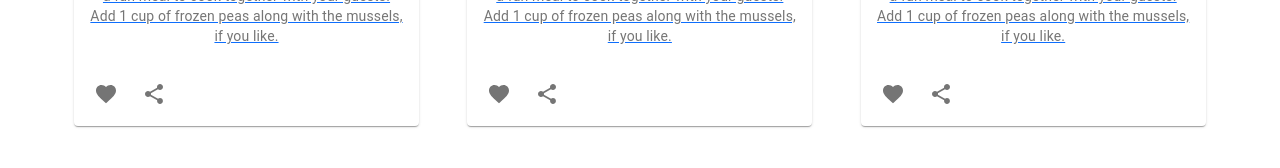
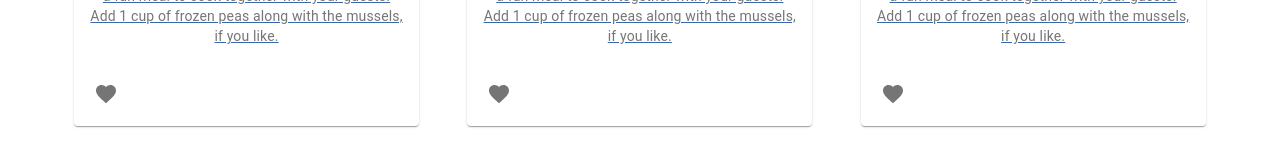
Before and after one commit to charlenebatiste/the-healthful-pantry, a React (Create React App) app: page /favorites in a window 1280 px wide. Shown: the part 516-684 px from the top of the page. Built offline with nearby package versions, Linux system fonts and the light colour scheme; no server answers.

Commit message:
delete share icon import

```diff
--- a/src/components/Card.jsx
+++ b/src/components/Card.jsx
@@ -11,7 +11,6 @@ import {
 } from "@material-ui/core";
 
 import FavoriteIcon from "@material-ui/icons/Favorite";
-import ShareIcon from "@material-ui/icons/Share";
 
 import axios from "axios";
 const REACT_APP_SERVER_URL =
@@ -71,9 +70,6 @@ const SearchCard = (props) => {
 					<IconButton aria-label="add to favorites">
 						<FavoriteIcon />
 					</IconButton>
-					<IconButton aria-label="share">
-						<ShareIcon />
-					</IconButton>
 				</CardActions>
 			</Card>
 		</a>
```
Also changed, not shown: 1 other file (tests, documents, lock files or other folders).
